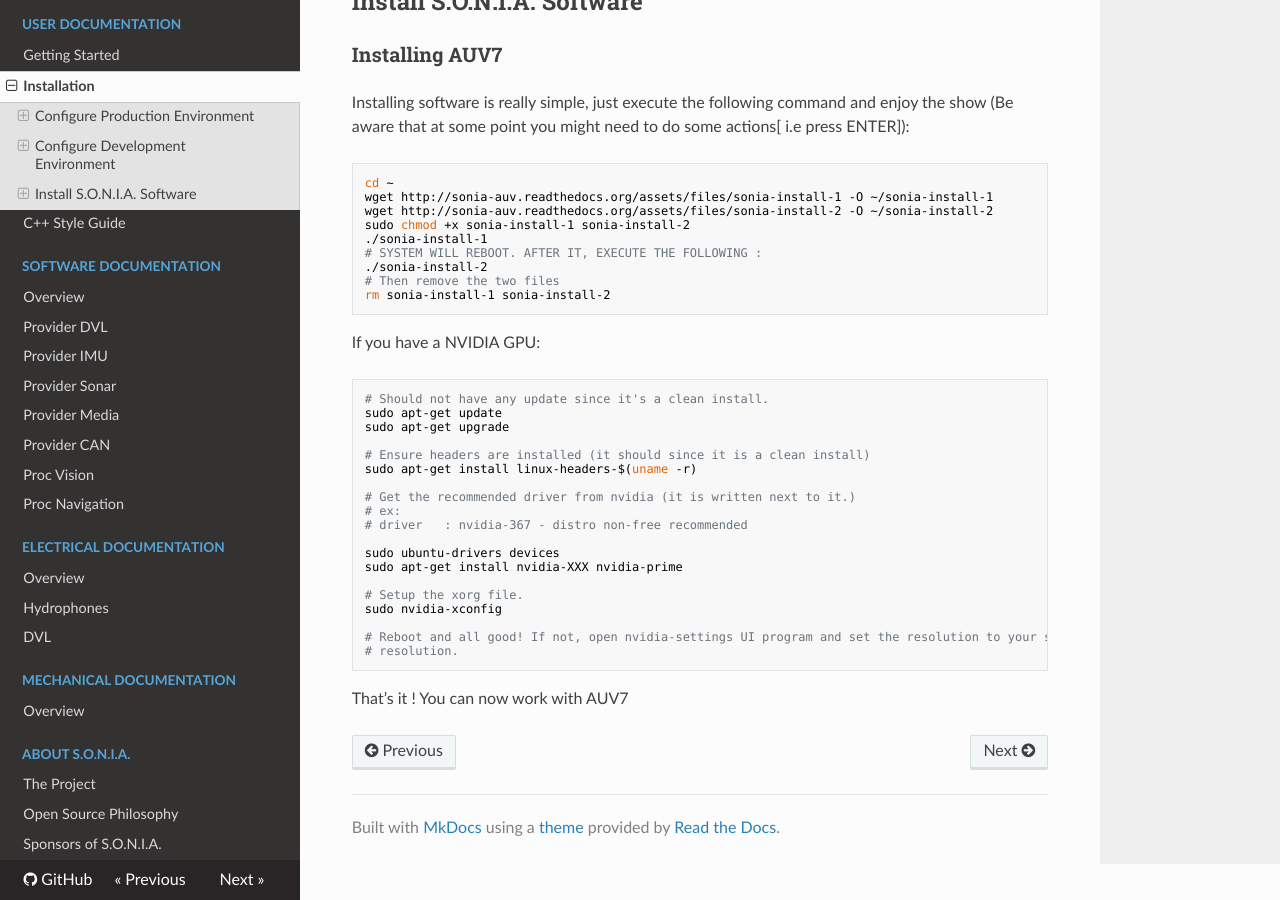
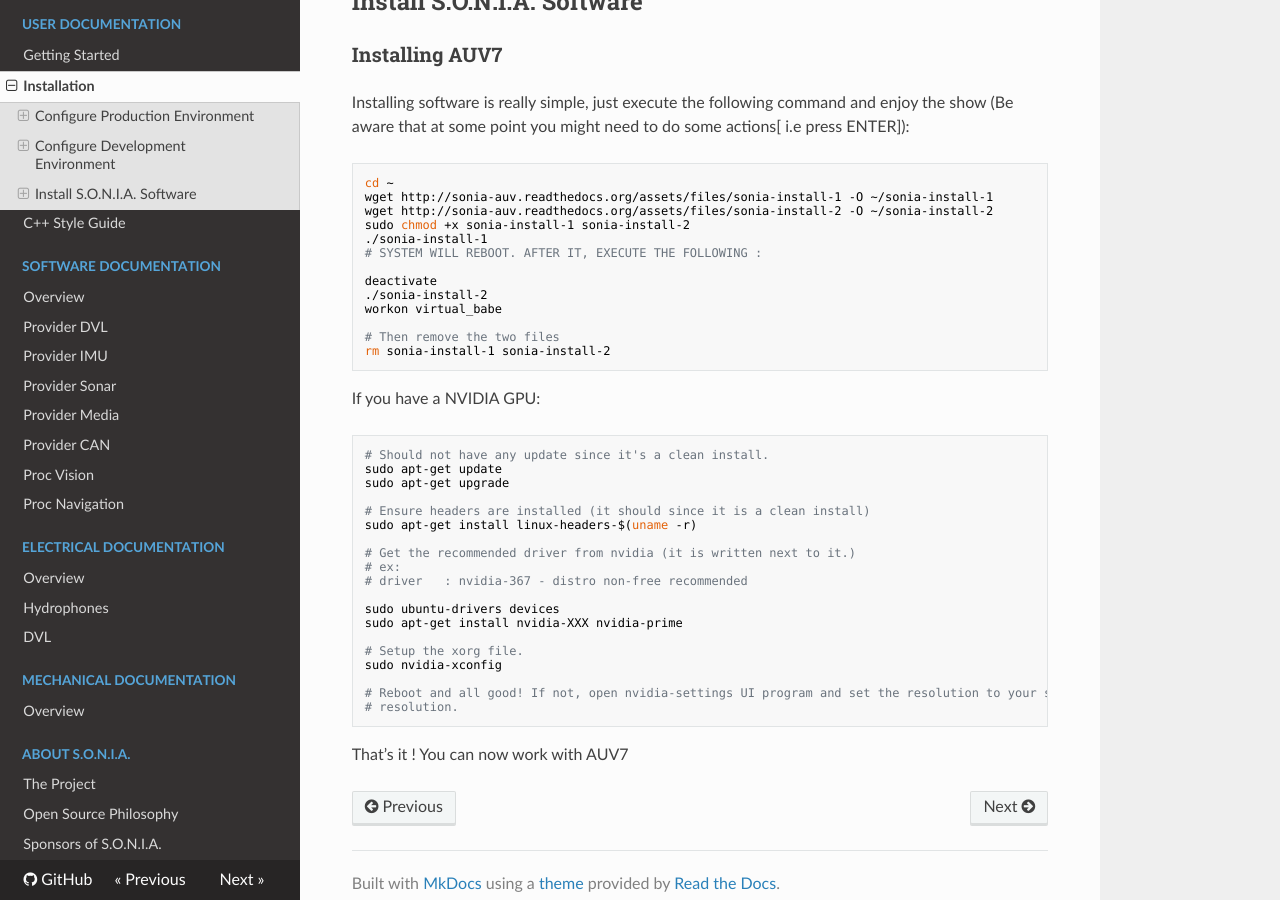
Before and after one commit to sonia-auv/documentation, an MkDocs documentation site: the page built from docs/user/installation.md, in a window 1280 px wide and 900 px high, scrolled down 7456 px. Built offline with MkDocs 1.6.1, drawn with Linux system fonts in a browser that asks for light colours; nearby versions of some CDN libraries; old or Windows-style settings are respelled for this version of MkDocs.

Commit message:
deactivate the virtualenv

```diff
--- a/docs/user/installation.md
+++ b/docs/user/installation.md
@@ -336,7 +336,11 @@
 	sudo chmod +x sonia-install-1 sonia-install-2
 	./sonia-install-1
 	# SYSTEM WILL REBOOT. AFTER IT, EXECUTE THE FOLLOWING :
+
+	deactivate
 	./sonia-install-2
+	workon virtual_babe
+
 	# Then remove the two files
 	rm sonia-install-1 sonia-install-2
 
```
